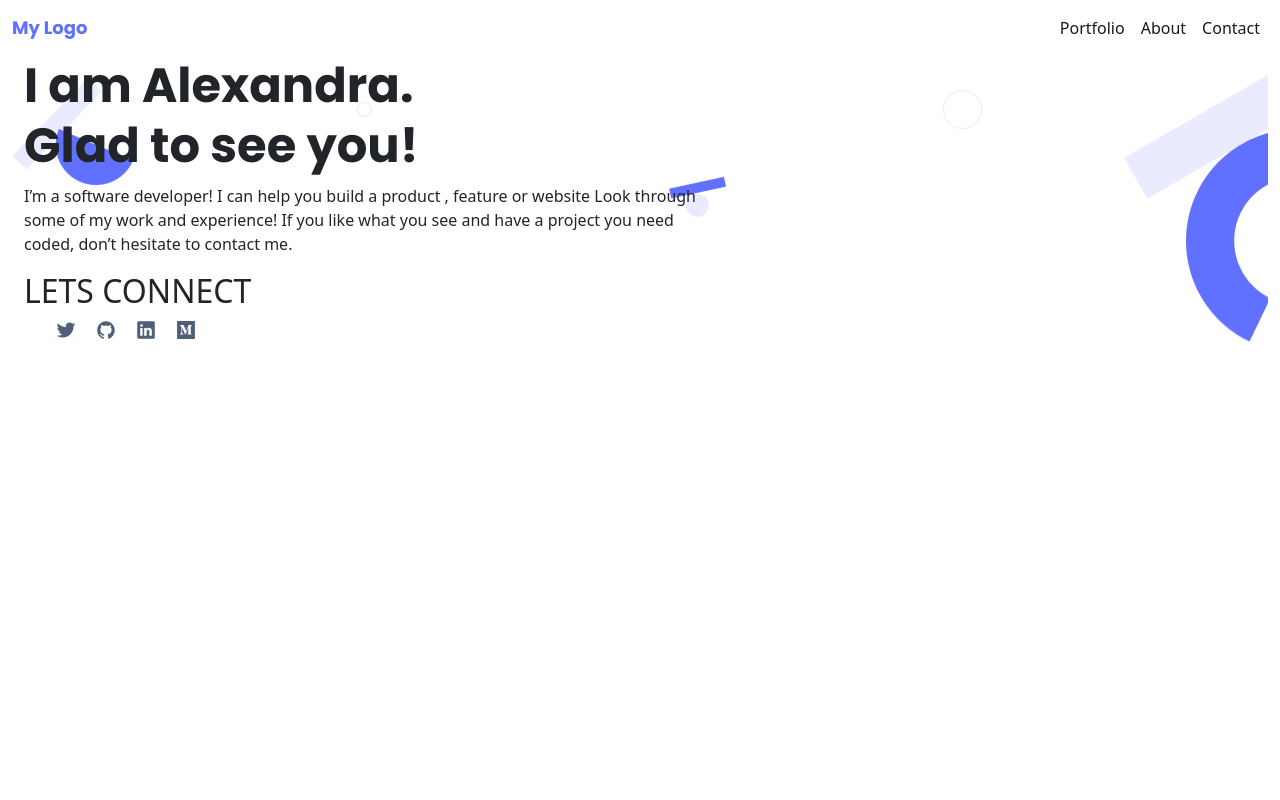
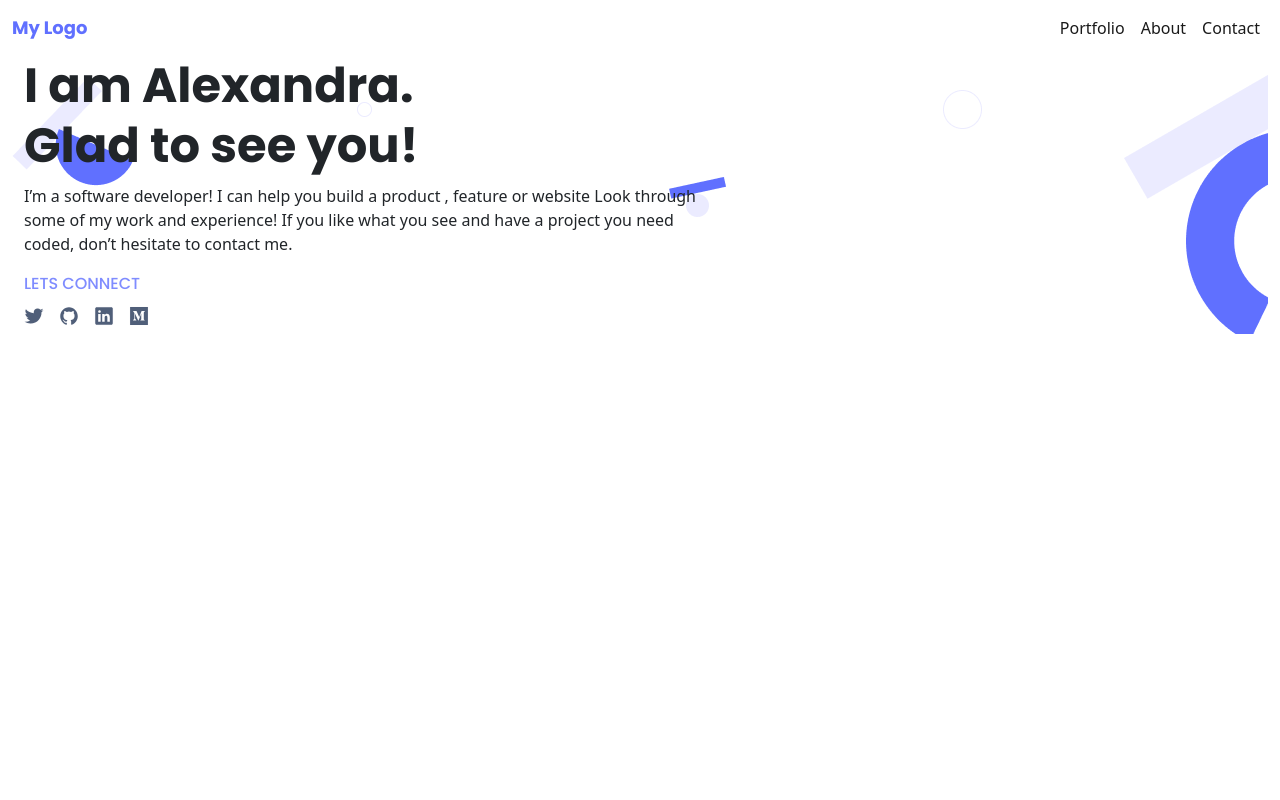
Before and after one commit to agneta1991/bootstrap-portfolio, a plain HTML site: page index.html in a window 1280 px wide. Shown: the top 800 px of the page. Drawn offline with nearby package versions, Linux system fonts and the light colour scheme.

Commit message:
Main Alignment

```diff
--- a/index.html
+++ b/index.html
@@ -44,7 +44,7 @@
         coded, don’t hesitate to contact me.</p>
       <h2>LETS CONNECT</h2>
 
-      <ul class="social">
+      <ul id="social" class="social social-mr-auto  d-flex flex-row justify-content-start">
         <li><a href="#"><ion-icon name="logo-twitter"></ion-icon></a></li>
         <li><a href="#"><ion-icon name="logo-github"></ion-icon></a></li>
         <li><a href="#"><ion-icon name="logo-linkedin"></ion-icon></a></li>
--- a/styles.css
+++ b/styles.css
@@ -16,6 +16,37 @@
   font-weight: 700;
   font-size: 48px;
   line-height: 60px;
+}
+
+#main h2 {
+  font-family: "Poppins";
+  font-style: normal;
+  font-weight: 500;
+  font-size: 16px;
+  line-height: 24px;
+  color:#7F8CFF;
+}
+
+#social {
+
+  margin-left: 0px;
+
+  padding-left: 0;
+}
+
+#social li {
+  list-style: none;
+  margin-left: 0px;
+
+}
+
+#social li a {
+  font-size: 20px;
+  color: #505f79;
+  margin-right: 15px;
+  margin-left: 0px;
+
+
 }
 
 #MyLogo {
@@ -43,21 +74,3 @@
 #work {
   background-color: #e5e5e5;
 }
-
-
-.social {
-    display: flex;
-    gap:20px;
-
-
-
-}
-
-.social li {
-    list-style: none;
-}
-
-.social li a {
-    font-size: 20px;
-    color: #505f79;
-  }
```
